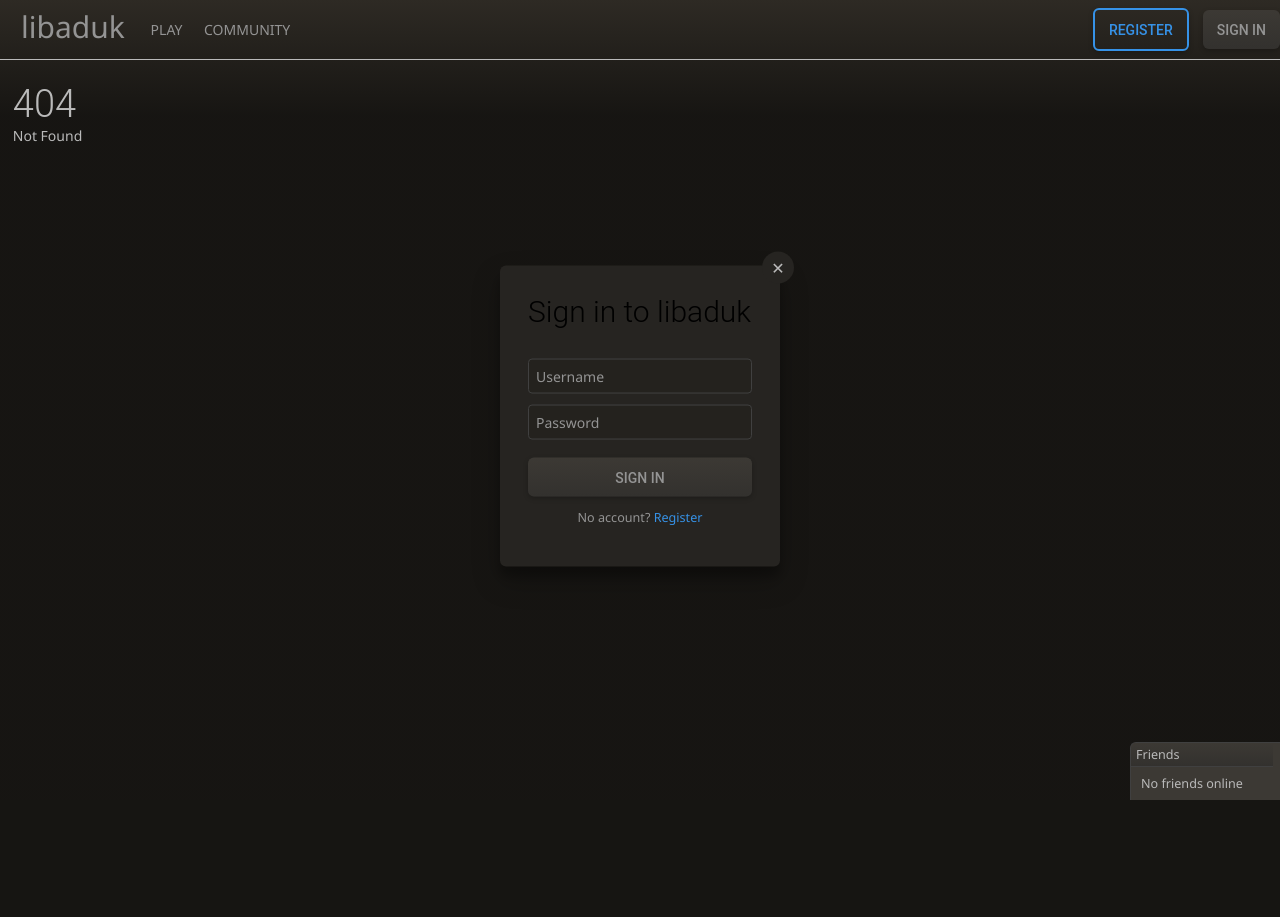
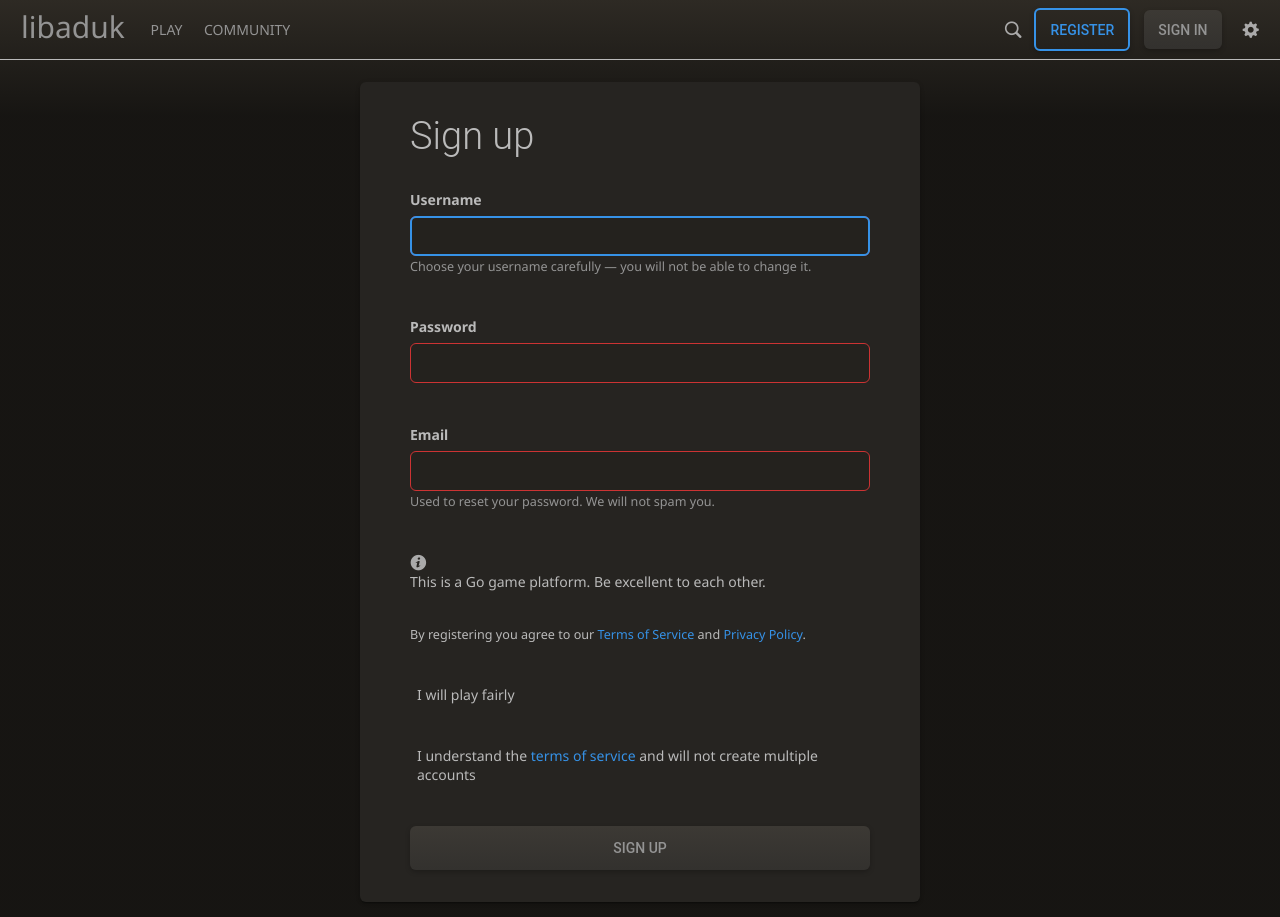
Before and after one commit to Seth-Rothschild/libaduk, a SvelteKit app: page /signup in a window 1280 px wide. Before the commit this address had no page. Before the commit the page ends 800 px from the top, so only its background shows below. Built offline with nearby package versions, Linux system fonts and the light colour scheme.

Commit message:
feat: continue updating login page

```diff
--- a/src/app.scss
+++ b/src/app.scss
@@ -49,6 +49,12 @@ body {
 
 /* Header */
 @import 'lib/css/header/header';
+@import 'lib/css/header/clinput';
+
+/* Forms */
+@import 'lib/css/form/form3';
+@import 'lib/css/form/password';
+@import 'lib/css/form/check';
 
 /* Components */
 @import 'lib/css/component/button';
@@ -60,6 +66,9 @@ body {
 @import 'lib/css/component/subnav';
 @import 'lib/css/component/friend-box';
 
+/* Pages */
+@import 'lib/css/page/auth';
+
 /* Lobby */
 @import 'lib/css/lobby/defs';
 @import 'lib/css/lobby/layout';
--- /dev/null
+++ b/src/lib/css/header/_clinput.scss
@@ -0,0 +1,38 @@
+#clinput {
+  display: flex;
+  height: $site-header-height;
+
+  a {
+    @extend %top-icon;
+
+    padding: 0 0.8em;
+    color: $c-font;
+
+    @include transition(color);
+
+    &:hover {
+      color: $c-font-clearer;
+    }
+  }
+
+  &:has(input:focus) > a {
+    color: $c-primary;
+  }
+
+  input {
+    @extend %page-text;
+
+    line-height: $site-header-height;
+    background: none;
+    padding: 0;
+    border: 0;
+    width: 0;
+    outline: none;
+
+    @include transition(width);
+
+    body.clinput & {
+      width: 20ch;
+    }
+  }
+}
--- /dev/null
+++ b/src/lib/css/page/_auth.scss
@@ -0,0 +1,41 @@
+.auth {
+  width: 100%;
+  margin: auto;
+
+  @media (min-width: at-least($x-small)) {
+    width: 40em;
+  }
+
+  .button {
+    width: 100%;
+    padding: 1rem;
+  }
+
+  .alternative {
+    @extend %flex-between;
+
+    margin-top: 2rem;
+    font-size: 0.9em;
+    line-height: 2em;
+    gap: 1em;
+  }
+
+  &-login {
+    @media (min-width: at-least($xx-small)) {
+      width: 30em;
+    }
+
+    .login-remember {
+      @extend %flex-center-nowrap;
+      @include prevent-select;
+
+      margin-top: 1em;
+      gap: 1ch;
+      cursor: pointer;
+    }
+  }
+
+  .agreement label {
+    font-weight: normal;
+  }
+}
--- a/src/routes/+layout.svelte
+++ b/src/routes/+layout.svelte
@@ -6,6 +6,32 @@
 	// Stub auth state — toggle to preview signed-in UI
 	let signedIn = $state(false);
 	let username = 'player1';
+
+	let searchExpanded = $state(false);
+	let settingsOpen = $state(false);
+	let searchInput = $state(null);
+
+	$effect(() => {
+		document.body.classList.toggle('clinput', searchExpanded);
+	});
+
+	function onSearchMouseEnter() {
+		searchExpanded = true;
+		searchInput?.focus();
+	}
+
+	function onSearchMouseLeave() {
+		searchExpanded = false;
+		searchInput?.blur();
+	}
+
+	function onSearchBlur() {
+		searchExpanded = false;
+	}
+
+	function toggleSettings() {
+		settingsOpen = !settingsOpen;
+	}
 </script>
 
 <!-- Mobile hamburger toggle (CSS-only) -->
@@ -42,12 +68,52 @@
 	</div>
 
 	<div class="site-buttons">
+		<div
+			id="clinput"
+			onmouseenter={onSearchMouseEnter}
+			onmouseleave={onSearchMouseLeave}
+		>
+			<a data-icon="" aria-label="Search" class="link"></a>
+			<input
+				type="text"
+				spellcheck="false"
+				autocomplete="off"
+				aria-label="Search"
+				placeholder="Search"
+				enterkeyhint="search"
+				bind:this={searchInput}
+				onblur={onSearchBlur}
+			/>
+		</div>
+
 		{#if signedIn}
 			<a id="user_tag" href="/profile" class="link">{username}</a>
+			<div class="dasher" class:shown={settingsOpen}>
+				<button class="toggle link" data-icon="" aria-label="Settings" onclick={toggleSettings}></button>
+				<div class="dropdown">
+					<a href="/settings">Settings</a>
+					<a href="/settings/theme">Theme</a>
+					<a href="/settings/board">Board</a>
+					<button onclick={() => { signedIn = false; settingsOpen = false; }}>Sign out</button>
+				</div>
+			</div>
 		{:else}
 			<div class="signin-or-signup">
 				<a href="/signup" class="button button-metal signup">Register</a>
-				<button class="button button-metal" onclick={() => (signedIn = true)}>Sign in</button>
+				<a href="/login" class="button button-metal">Sign in</a>
+			</div>
+			<div class="dasher" class:shown={settingsOpen}>
+				<button
+					class="toggle anon link"
+					data-icon=""
+					aria-label="Settings"
+					title="Settings"
+					onclick={toggleSettings}
+				></button>
+				<div class="dropdown">
+					<a href="/settings/theme">Theme</a>
+					<a href="/settings/board">Board</a>
+				</div>
 			</div>
 		{/if}
 	</div>
@@ -58,48 +124,3 @@
 		{@render children()}
 	</main>
 </div>
-
-<!-- Friends panel — fixed bottom-right, shown on large screens -->
-<div id="friend_box">
-	<div class="friend_box_title">Friends</div>
-	<div class="content">
-		<div class="nobody">
-			<span>No friends online</span>
-			<a href="/players" class="find">Find players</a>
-		</div>
-	</div>
-</div>
-
-<!-- Sign-in modal — shown when not signed in -->
-{#if !signedIn}
-	<dialog open>
-		<div class="close-button-anchor">
-			<button class="close-button" onclick={() => (signedIn = true)} aria-label="Close">✕</button>
-		</div>
-		<div class="scrollable">
-			<div style="padding: 2em; min-width: 280px;">
-				<h2 style="margin-bottom: 1em;">Sign in to libaduk</h2>
-				<form onsubmit={(e) => { e.preventDefault(); signedIn = true; }}>
-					<div style="display: flex; flex-direction: column; gap: 0.8em;">
-						<input
-							type="text"
-							placeholder="Username"
-							style="padding: 0.5em; background: var(--c-bg-input); border: 1px solid var(--c-border); color: var(--c-font); border-radius: 4px;"
-						/>
-						<input
-							type="password"
-							placeholder="Password"
-							style="padding: 0.5em; background: var(--c-bg-input); border: 1px solid var(--c-border); color: var(--c-font); border-radius: 4px;"
-						/>
-						<button type="submit" class="button button-metal" style="margin-top: 0.5em;">
-							Sign in
-						</button>
-					</div>
-				</form>
-				<p style="margin-top: 1em; color: var(--c-font-dim); text-align: center; font-size: 0.9em;">
-					No account? <a href="/signup">Register</a>
-				</p>
-			</div>
-		</div>
-	</dialog>
-{/if}
--- a/src/routes/+page.svelte
+++ b/src/routes/+page.svelte
@@ -18,7 +18,7 @@
 				<span>Recent activity</span>
 			</div>
 			<div class="lobby__box__content">
-				<p style="padding: 1em; color: var(--c-font-dim);">Sign in to see your timeline.</p>
+				<p style="padding: 1em; color: var(--c-font-dim);">Nothing yet.</p>
 			</div>
 		</div>
 	</div>
--- /dev/null
+++ b/src/routes/signup/+page.svelte
@@ -0,0 +1,99 @@
+<main class="auth auth-signup box box-pad">
+	<h1 class="box__top">Sign up</h1>
+
+	<form id="signup-form" class="form3" method="post" action="/signup">
+		<div class="form-group">
+			<label class="form-label" for="form3-username">Username</label>
+			<input
+				id="form3-username"
+				name="username"
+				type="text"
+				class="form-control"
+				required
+				autofocus
+				autocomplete="username"
+			/>
+			<small class="form-help">
+				Choose your username carefully — you will not be able to change it.
+			</small>
+		</div>
+
+		<div class="form-group">
+			<label class="form-label" for="form3-password">Password</label>
+			<div class="password-wrapper">
+				<input
+					id="form3-password"
+					name="password"
+					type="password"
+					class="form-control"
+					required
+					autocomplete="new-password"
+				/>
+			</div>
+		</div>
+
+		<div class="form-group">
+			<label class="form-label" for="form3-email">Email</label>
+			<input
+				id="form3-email"
+				name="email"
+				type="email"
+				class="form-control"
+				required
+			/>
+			<small class="form-help">
+				Used to reset your password. We will not spam you.
+			</small>
+		</div>
+
+		<div class="form-group text" data-icon="">
+			<p>This is a Go game platform. Be excellent to each other.</p>
+			<br />
+			<small>
+				By registering you agree to our
+				<a href="/terms-of-service">Terms of Service</a>
+				and
+				<a href="/privacy">Privacy Policy</a>.
+			</small>
+		</div>
+
+		<div class="agreement">
+			<div class="form-check form-group">
+				<div class="form-check__container">
+					<span class="form-check__input">
+						<input
+							id="form3-agreement_nice"
+							name="agreement.nice"
+							type="checkbox"
+							value="true"
+							required
+						/>
+						<label class="form-label" for="form3-agreement_nice"></label>
+					</span>
+					<label class="form-label" for="form3-agreement_nice">I will play fairly</label>
+				</div>
+			</div>
+
+			<div class="form-check form-group">
+				<div class="form-check__container">
+					<span class="form-check__input">
+						<input
+							id="form3-agreement_account"
+							name="agreement.account"
+							type="checkbox"
+							value="true"
+							required
+						/>
+						<label class="form-label" for="form3-agreement_account"></label>
+					</span>
+					<label class="form-label" for="form3-agreement_account">
+						I understand the <a href="/terms-of-service">terms of service</a> and will
+						not create multiple accounts
+					</label>
+				</div>
+			</div>
+		</div>
+
+		<button type="submit" class="submit button button-metal text big">Sign up</button>
+	</form>
+</main>
```
Also changed, not shown: src/routes/login/+page.svelte (added, +54 -0 lines), 1 other file (tests, documents, lock files or other folders).
